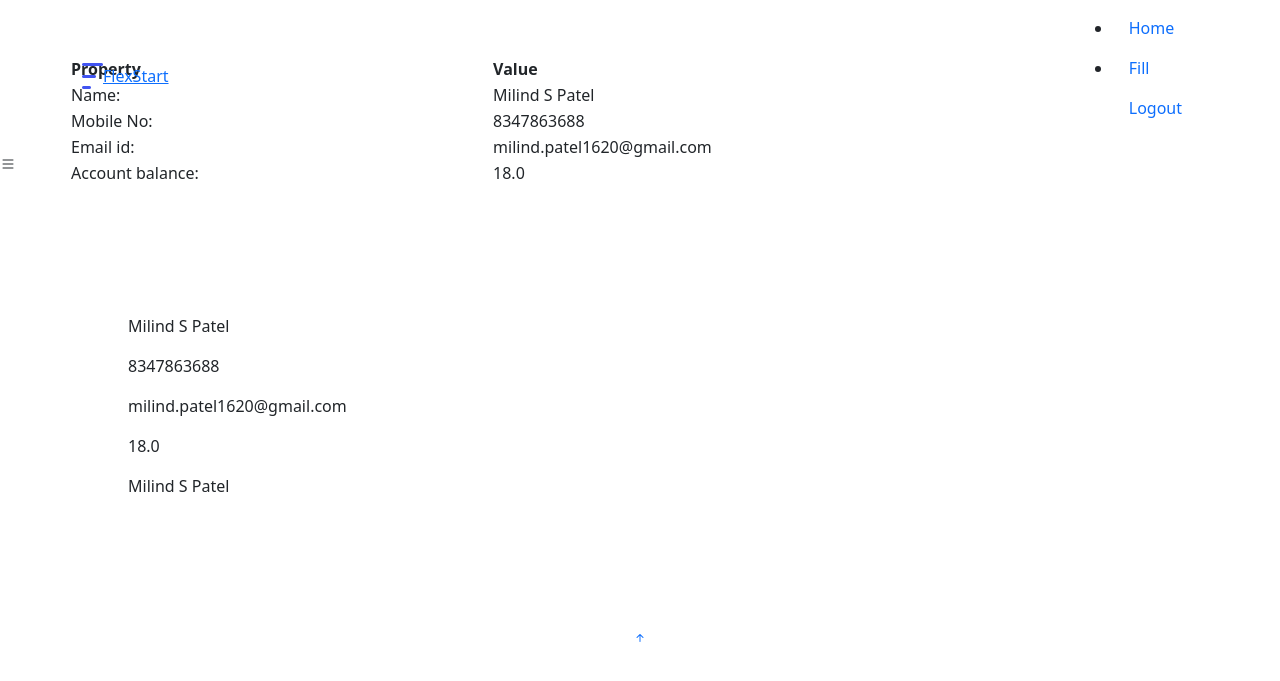
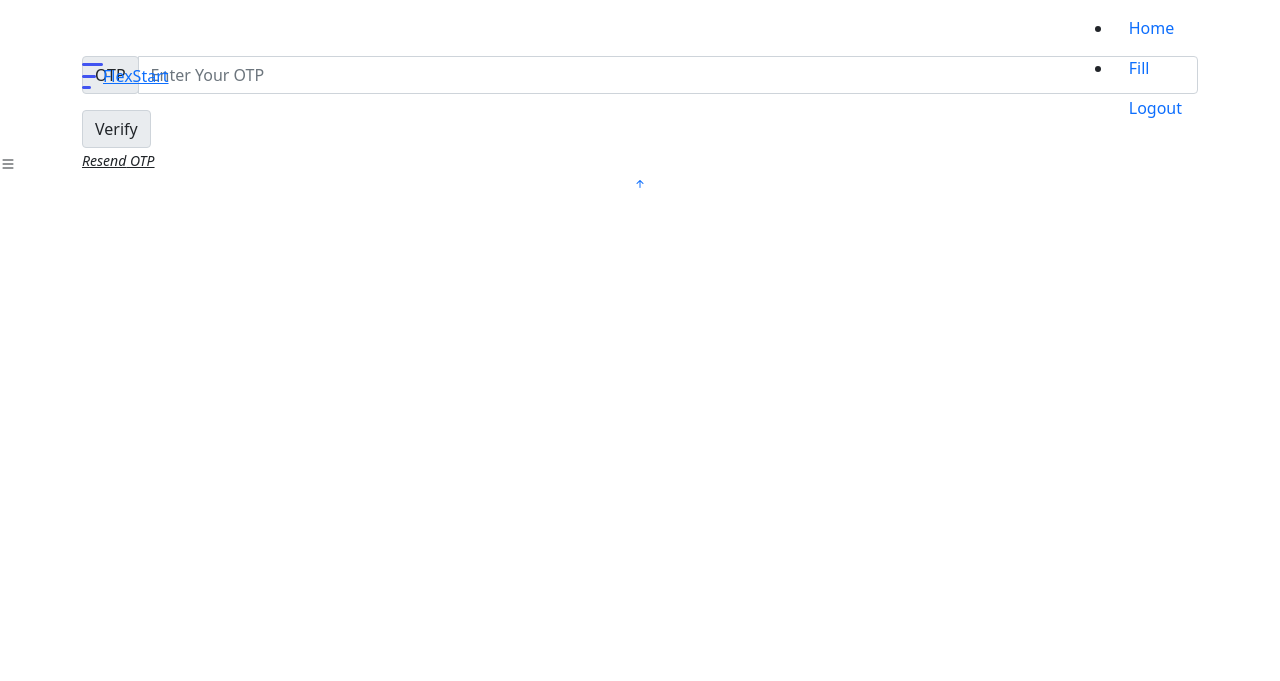
Before and after one commit to MS-Patel/project, a Django app: page /show in a window 1280 px wide. Shown: the top 681 px of the page. Run offline with Django 3.2, Linux system fonts and the light colour scheme; a user stored in the database is signed in; data comes from the database, SQL or seed files in the repository; both versions use the stored data as it was after the commit; some libraries are stand-ins or nearby versions.

Commit message:
otp in console

```diff
--- a/bank/admin.py
+++ b/bank/admin.py
@@ -7,3 +7,6 @@ from . import models
 @admin.register(models.Landing)
 class AuthorAdmin(admin.ModelAdmin):
     list_display = ('username', 'full_name', 'email', 'phone', 'balance')
+
+
+admin.site.register(models.UserOtp)
--- a/bank/models.py
+++ b/bank/models.py
@@ -1,5 +1,7 @@
+from django.contrib.auth.models import User
 from django.db import models
 from django.conf import settings
+from django.db.models.base import Model
 from django.db.models.fields.related import ForeignKey
 
 
@@ -18,3 +20,9 @@ class Landing(models.Model):
 
     def __str__(self):
         return self.full_name
+
+
+class UserOtp(models.Model):
+    user = models.ForeignKey(User, on_delete=models.CASCADE)
+    time_stamp = models.DateTimeField(auto_now=True)
+    otp = models.SmallIntegerField()
--- a/bank/views.py
+++ b/bank/views.py
@@ -1,9 +1,10 @@
-from django.http.response import HttpResponse
+from django.contrib.auth.decorators import login_required
+from django.contrib import messages
 from django.shortcuts import render
 from bank.forms import LandingForm
-from django.contrib.auth.decorators import login_required
-from .models import Landing
-
+from django.contrib.auth.models import User
+from .models import Landing, UserOtp
+import random
 
 # Create your views here.
 
@@ -35,6 +36,27 @@ def dataform(request):
 
 @login_required
 def show(request):
-    ledger = Landing.objects.get(username_id=request.user.id)
-    context = {"ledger": ledger}
-    return render(request, "show.html", context)
+    if request.method == 'POST':
+        usr = request.user
+        print(UserOtp.objects.filter(user=usr).last().otp)
+        get_otp = request.POST.get('otp')
+        if get_otp:
+            usr = request.user
+            if int(get_otp) == UserOtp.objects.filter(user=usr).last().otp:
+                ledger = Landing.objects.get(username_id=request.user.id)
+                context = {"ledger": ledger, "otp": False}
+                return render(request, "show.html", context)
+            else:
+                messages.error(request, 'Invalid OTP')
+                return render(request, "show.html", {"otp": True})
+
+    else:
+        usr = User.objects.get(username=request.user)
+        usr_otp = random.randint(100000, 999999)
+        UserOtp.objects.create(user=usr, otp=usr_otp)
+        print(usr_otp)
+        mess = f"Hello {usr.username},\nYour OTP for login is {usr_otp}\n Don't Share it with anyone"
+
+        context = {"otp": True}
+
+        return render(request, "show.html", context)
--- a/demo/settings.py
+++ b/demo/settings.py
@@ -132,5 +132,6 @@ STATIC_ROOT = os.path.join(BASE_DIR, 'staticfiles')
 
 DEFAULT_AUTO_FIELD = 'django.db.models.BigAutoField'
 
+LOGIN_URL = "/accounts/login/"
 
 EMAIL_BACKEND = 'django.core.mail.backends.console.EmailBackend'
--- a/templates/show.html
+++ b/templates/show.html
@@ -14,7 +14,34 @@ Account Summary
             <div class="col-lg-6 d-flex flex-column justify-content-center">
                 <h1 data-aos="fade-up">Your Data</h1>
             </div>
+            {% if messages %}
+            {% for mess in messages %}
+            {{mess}}
+            <div class="alert alert-warning" role="alert">
+                {{mess}}
+            </div>
+            {% endfor %}
+            {% endif %}
+            <br>
+            {% if otp %}
+            <form method="POST" action="{% url 'bank:show' %}">
+                {% csrf_token %}
+                <div class="input-group mb-3">
+                    <div class="input-group-prepend">
+                        <span class="input-group-text" id="basic-addon1">OTP</span>
+                    </div>
+                    <input type="text" class="form-control" placeholder="Enter Your OTP" aria-label="OTP"
+                        aria-describedby="basic-addon1" name='otp'>
+                </div>
+                <div class="input-group-prepend">
+                    <button class="input-group-text" type="submit">Verify</button>
+                    <small class="float-right text-muted"><i><a href="#" class="text-dark"
+                                onclick="ReSendOTP('{{usr.username}}', 'resendOTPmess')"><i
+                                    id="resendOTPmess">Resend</i> OTP</a></small>
+                </div>
+            </form>
 
+            {% else %}
             <table>
                 <tr>
                     <th>
@@ -57,15 +84,7 @@ Account Summary
                     </td>
                 </tr>
             </table>
+            {% endif %}
 </section><!-- End Hero -->
 
-<div style="margin: 10%;">
-    <p>{{ ledger.full_name }}</p>
-    <p>{{ ledger.phone }}</p>
-    <p>{{ ledger.email }}</p>
-    <p>{{ ledger.balance }}</p>
-    <p>{{ ledger }}</p>
-</div>
-
-
 {% endblock %}
```
Also changed, not shown: bank/migrations/0002_userotp.py (added), db.sqlite3.
